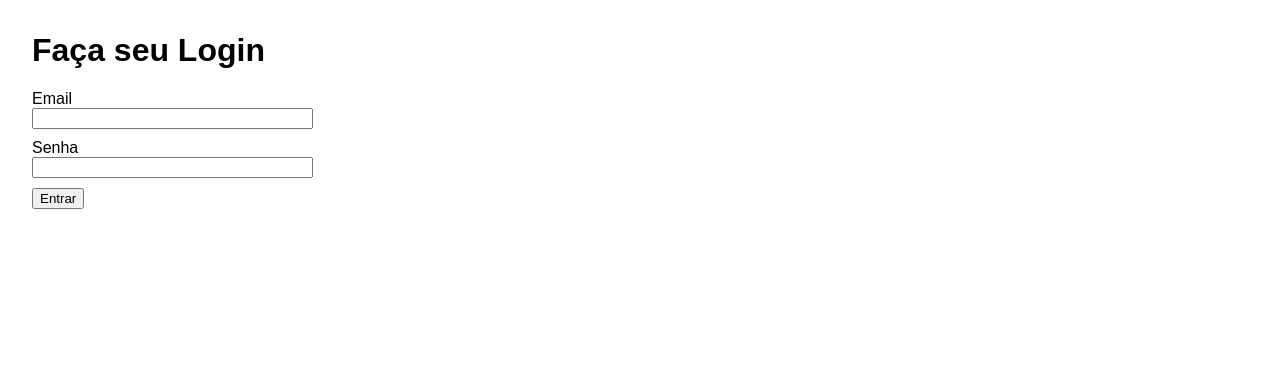
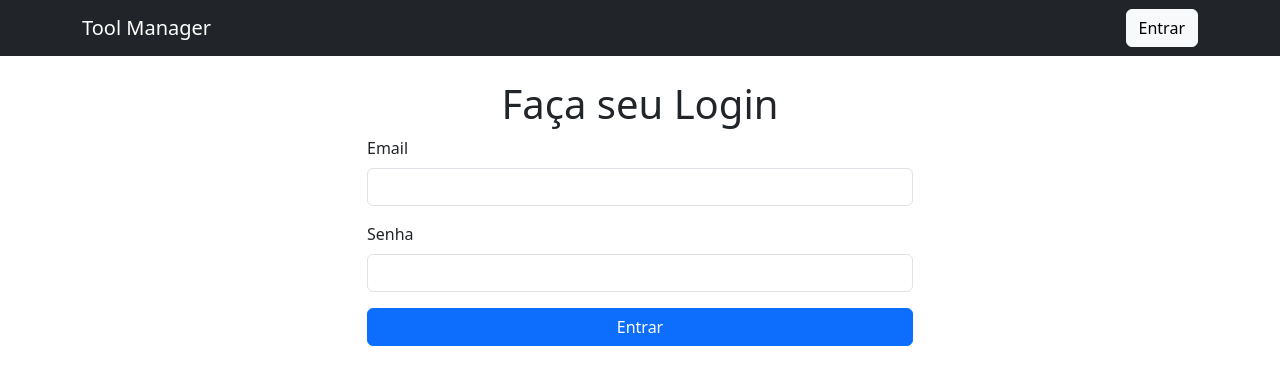
Before and after one commit to guilhermegamabs/meu-orcamento-flask, a Flask app: page /login in a window 1280 px wide. Shown: the top 385 px of the page. Run offline with Flask 3, Linux system fonts and the light colour scheme.

Commit message:
adicionando templates

```diff
--- a/main.py
+++ b/main.py
@@ -41,7 +41,7 @@
 @app.route('/')
 def index():
     if current_user.is_authenticated:
-        return f'Olá, {current_user.nome}! Você está logado. <a href="/logout">Sair</a>'
+        return render_template('index.html')
     return 'Você não está logado. <a href="/login">Entrar</a>'
 
 @app.route('/login', methods=['GET', 'POST'])
--- /dev/null
+++ b/templates/base.html
@@ -0,0 +1,57 @@
+<!DOCTYPE html>
+<html lang="pt-br">
+<head>
+    <meta charset="UTF-8">
+    <meta name="viewport" content="width=device-width, initial-scale=1.0">
+    <title>{% block title %}Meu App{% endblock %}</title>
+    <!-- Link para o CSS do Bootstrap -->
+    <link href="https://cdn.jsdelivr.net/npm/bootstrap@5.3.3/dist/css/bootstrap.min.css" rel="stylesheet">
+</head>
+<body>
+    <!-- Barra de Navegação -->
+    <nav class="navbar navbar-expand-lg navbar-dark bg-dark">
+        <div class="container">
+            <a class="navbar-brand" href="{{ url_for('index') }}">Tool Manager</a>
+            <div class="collapse navbar-collapse">
+                <ul class="navbar-nav ms-auto">
+                    {% if current_user.is_authenticated %}
+                        <li class="nav-item">
+                            <span class="navbar-text me-3">
+                                Olá, {{ current_user.nome }}
+                            </span>
+                        </li>
+                        <li class="nav-item">
+                            <a class="btn btn-outline-light" href="{{ url_for('logout') }}">Sair</a>
+                        </li>
+                    {% else %}
+                        <li class="nav-item">
+                            <a class="btn btn-light" href="{{ url_for('login') }}">Entrar</a>
+                        </li>
+                    {% endif %}
+                </ul>
+            </div>
+        </div>
+    </nav>
+
+    <!-- Conteúdo Principal da Página -->
+    <main class="container mt-4">
+        <!-- Seção para exibir mensagens flash -->
+        {% with messages = get_flashed_messages(with_categories=true) %}
+            {% if messages %}
+                {% for category, message in messages %}
+                    <div class="alert alert-{{ category }} alert-dismissible fade show" role="alert">
+                        {{ message }}
+                        <button type="button" class="btn-close" data-bs-dismiss="alert" aria-label="Close"></button>
+                    </div>
+                {% endfor %}
+            {% endif %}
+        {% endwith %}
+
+        <!-- O conteúdo específico de cada página será inserido aqui -->
+        {% block content %}{% endblock %}
+    </main>
+
+    <!-- Link para o JavaScript do Bootstrap (necessário para alguns componentes) -->
+    <script src="https://cdn.jsdelivr.net/npm/bootstrap@5.3.3/dist/js/bootstrap.bundle.min.js"></script>
+</body>
+</html>
--- a/templates/login.html
+++ b/templates/login.html
@@ -1,42 +1,28 @@
-<!DOCTYPE html>
-<html lang="pt-br">
-<head>
-    <meta charset="UTF-8">
-    <title>Login</title>
-    <style>
-        body { font-family: sans-serif; margin: 2em; }
-        .alert { padding: 10px; margin-bottom: 15px; border-radius: 4px; }
-        .alert-danger { background-color: #f8d7da; color: #721c24; }
-        .alert-success { background-color: #d4edda; color: #155724; }
-        .alert-info { background-color: #d1ecf1; color: #0c5460; }
-        div { margin-bottom: 10px; }
-    </style>
-</head>
-<body>
-    <h1>Faça seu Login</h1>
+{% extends 'base.html' %}
 
-    <!-- Exibe as mensagens do 'flash' -->
-    {% with messages = get_flashed_messages(with_categories=true) %}
-        {% if messages %}
-            {% for category, message in messages %}
-                <div class="alert alert-{{ category }}">{{ message }}</div>
-            {% endfor %}
-        {% endif %}
-    {% endwith %}
+{% block title %}Login{% endblock %}
 
-    <form method="POST" action="">
-        {{ form.hidden_tag() }} <!-- Essencial para proteção CSRF -->
-        <div>
-            {{ form.email.label }}<br>
-            {{ form.email(size=32) }}
+{% block content %}
+    <div class="row justify-content-center">
+        <div class="col-md-6">
+            <h1 class="text-center">Faça seu Login</h1>
+            <form method="POST" action="">
+                {{ form.hidden_tag() }} <!-- Essencial para proteção CSRF -->
+
+                <div class="mb-3">
+                    {{ form.email.label(class="form-label") }}
+                    {{ form.email(class="form-control") }}
+                </div>
+
+                <div class="mb-3">
+                    {{ form.password.label(class="form-label") }}
+                    {{ form.password(class="form-control") }}
+                </div>
+
+                <div class="d-grid">
+                    {{ form.submit(class="btn btn-primary") }}
+                </div>
+            </form>
         </div>
-        <div>
-            {{ form.password.label }}<br>
-            {{ form.password(size=32) }}
-        </div>
-        <div>
-            {{ form.submit() }}
-        </div>
-    </form>
-</body>
-</html>
+    </div>
+{% endblock %}
```
Also changed, not shown: templates/index.html (added, +27 -0 lines).
